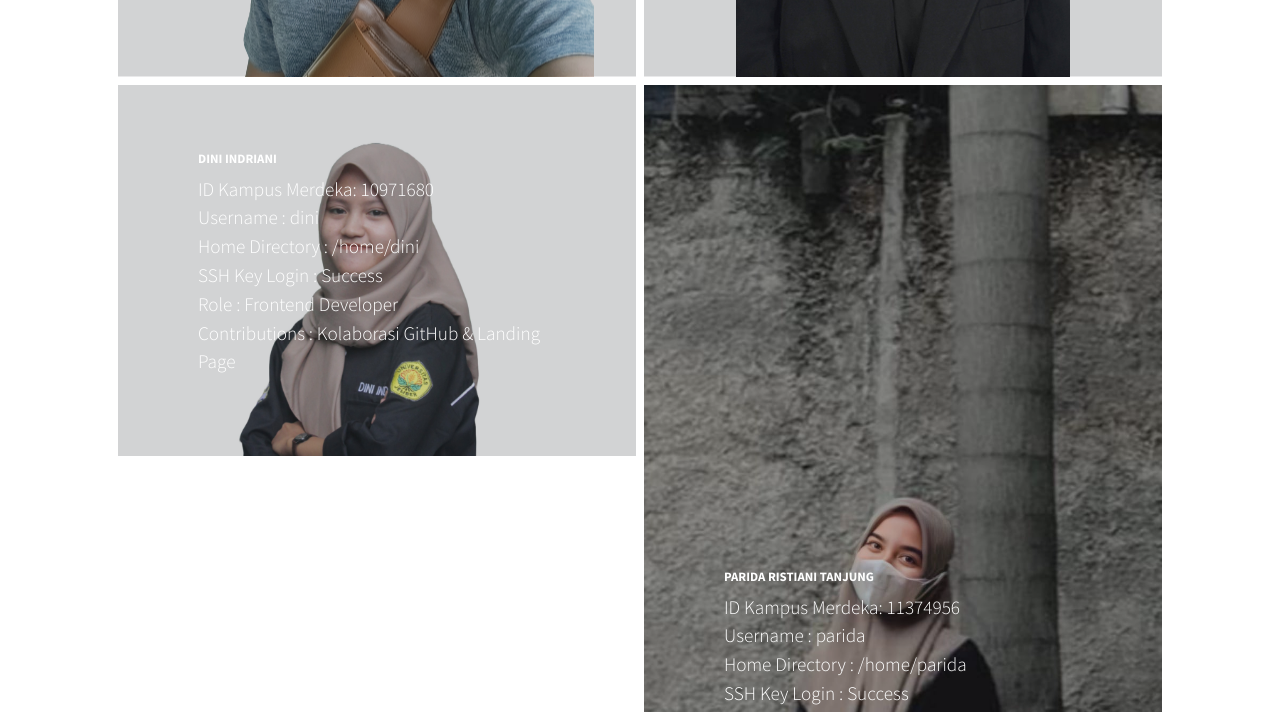
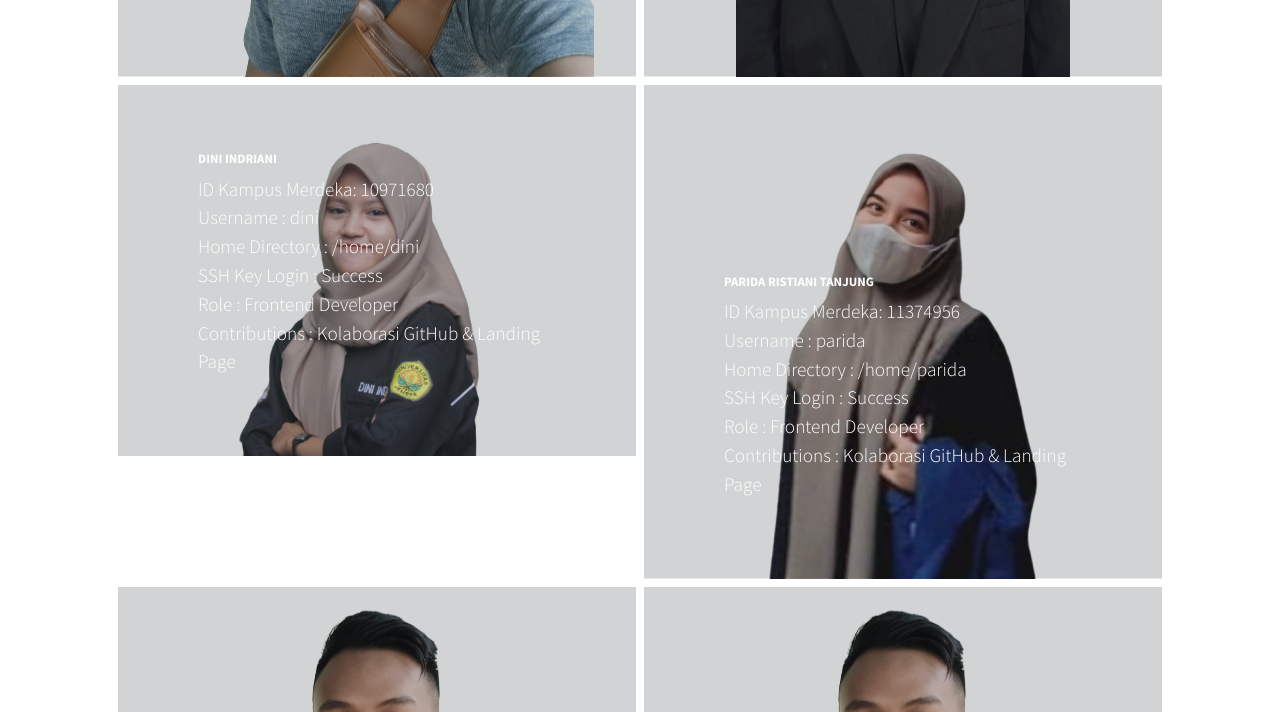
Before and after one commit to MuhFauziIT/Tugas-Kelompok---Shell-Scripting, a plain HTML site: page index.html in a window 1280 px wide. Shown: the part 1994-2706 px from the top of the page. Drawn offline with nearby package versions, Linux system fonts and the light colour scheme.

Commit message:
Update index.html

```diff
--- a/index.html
+++ b/index.html
@@ -146,7 +146,7 @@
                                 <p class="mb-0">Contributions : Kolaborasi GitHub & Landing Page</p>
                             </div>
                         </div>
-                        <img class="img-fluid" src="assets/img/parida.jpg" alt="..." />
+                        <img class="img-fluid" src="assets/img/parida.png" alt="..." />
                     </a>
                 </div>
                 <div class="col-lg-6">
```
